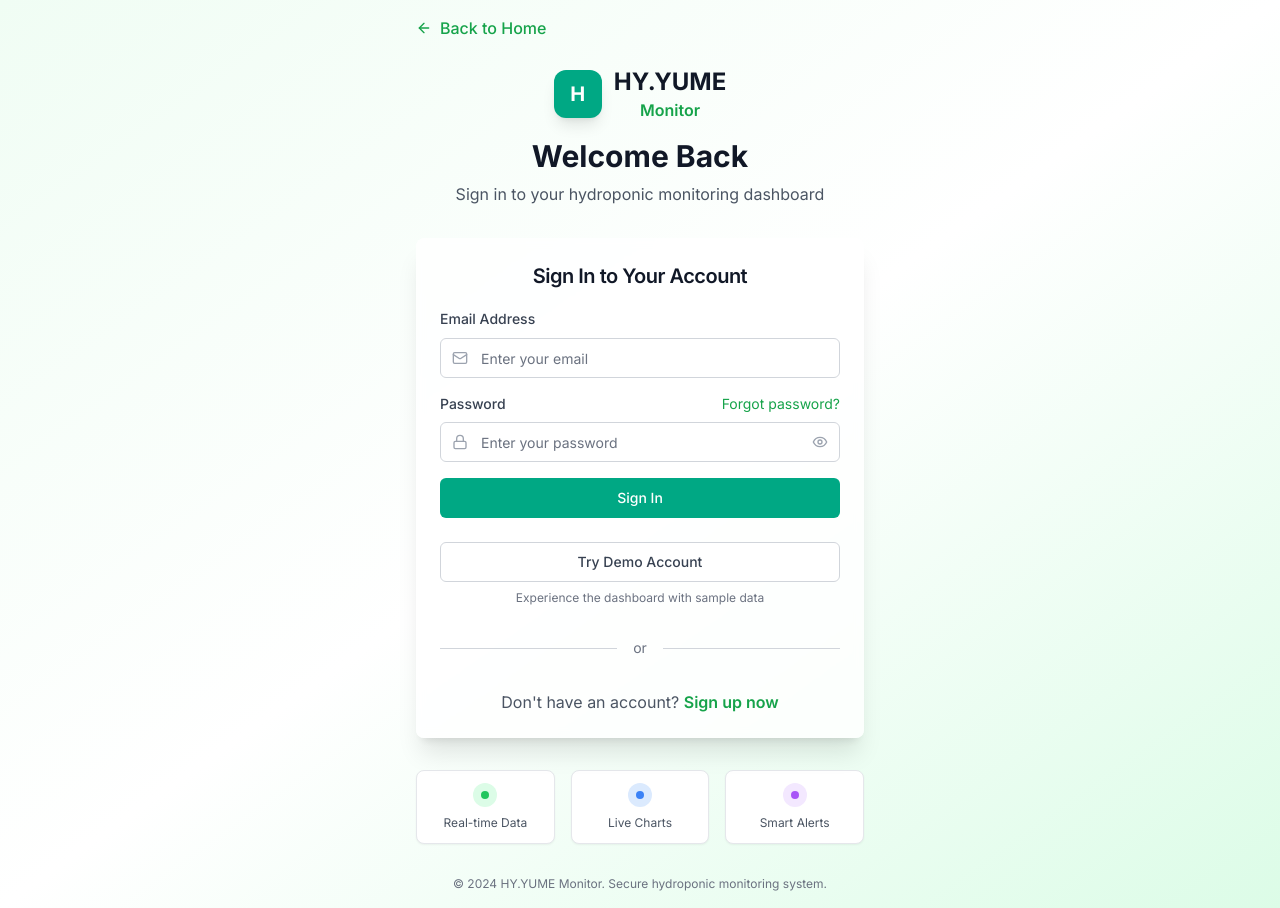
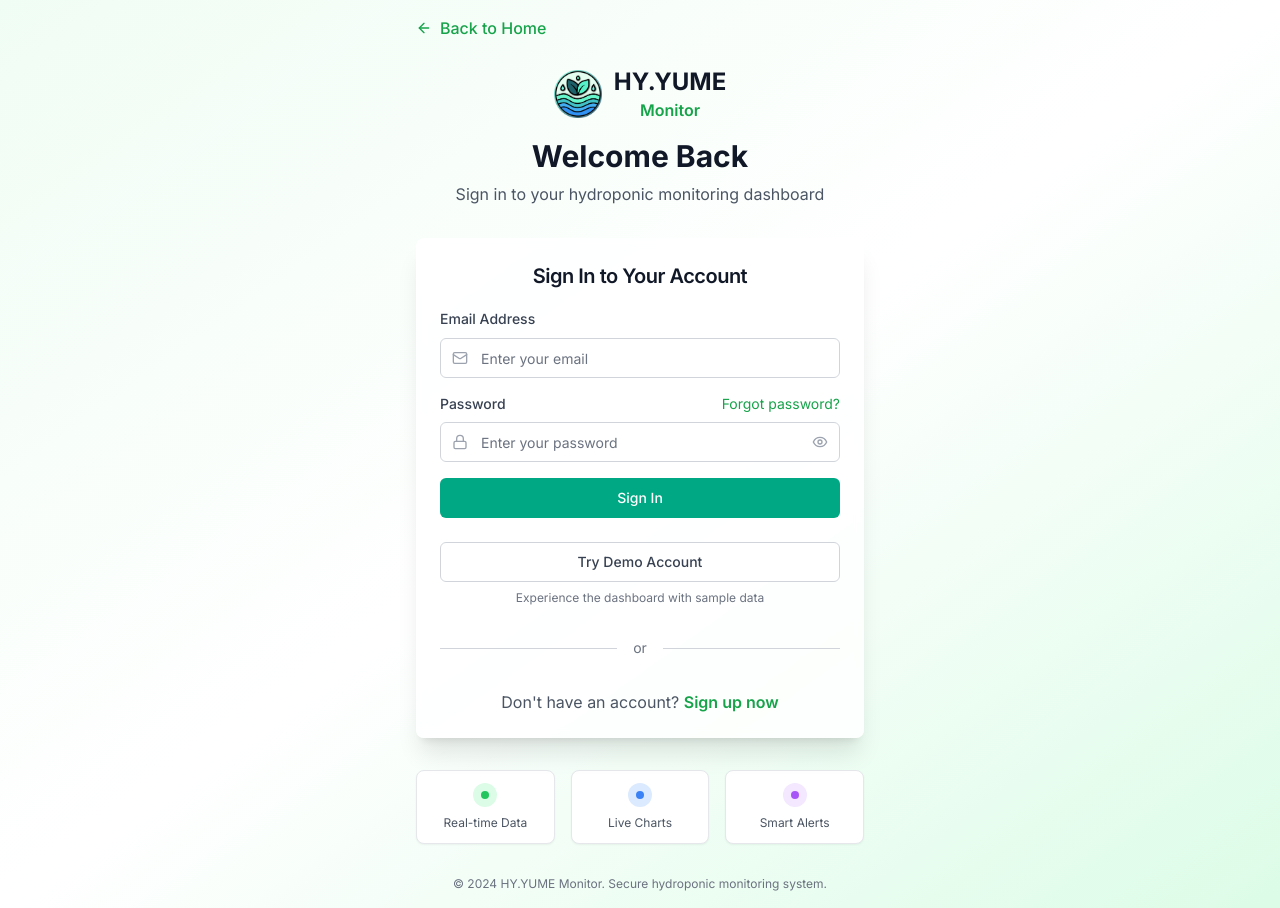
Before and after one commit to faveria/web_lanjut_project, a React (Vite) app in the folder frontend/: page /login in a window 1280 px wide. Built offline with nearby package versions, Linux system fonts and the light colour scheme; the HTML template or start-up script is replaced by a standard one.

Commit message:
make the favicon website

```diff
--- a/frontend/index.html
+++ b/frontend/index.html
@@ -2,7 +2,7 @@
 <html lang="en">
   <head>
     <meta charset="UTF-8" />
-    <link rel="icon" type="image/svg+xml" href="/vite.svg" />
+    <link rel="icon" type="image/png" href="/favicon.png" />
     <meta name="viewport" content="width=device-width, initial-scale=1.0" />
     <title>HY.YUME Monitor - Smart Hydroponic IoT System</title>
     <link rel="preconnect" href="https://fonts.googleapis.com">
--- a/frontend/src/components/Layout/Header.jsx
+++ b/frontend/src/components/Layout/Header.jsx
@@ -35,9 +35,11 @@ const Header = ({ sidebarOpen, setSidebarOpen, mobileSidebarOpen, setMobileSideb
             <Menu className="w-4 h-4" />
           </Button>
 
-          <div className="w-10 h-10 bg-primary-500 rounded-lg flex items-center justify-center">
-            <span className="text-white font-bold text-lg">H</span>
-          </div>
+          <img
+            src="/favicon.png"
+            alt="HY.YUME Logo"
+            className="w-10 h-10 object-contain"
+          />
           <div>
             <h1 className="text-lg sm:text-xl font-semibold text-gray-900">HY.YUME Monitor</h1>
             <p className="text-xs sm:text-sm text-gray-500 hidden sm:block">Smart Hydroponic IoT System</p>
--- a/frontend/src/pages/Login.jsx
+++ b/frontend/src/pages/Login.jsx
@@ -116,14 +116,14 @@ const Login = () => {
           className="text-center mb-8"
         >
           <div className="flex items-center justify-center space-x-3 mb-4">
-            <motion.div
+            <motion.img
               initial={{ scale: 0 }}
               animate={{ scale: 1 }}
               transition={{ type: "spring", stiffness: 200, damping: 15 }}
-              className="w-12 h-12 bg-primary-500 rounded-xl flex items-center justify-center shadow-lg"
-            >
-              <span className="text-white font-bold text-xl">H</span>
-            </motion.div>
+              src="/favicon.png"
+              alt="HY.YUME Logo"
+              className="w-12 h-12 object-contain"
+            />
             <div>
               <h1 className="text-2xl font-bold text-gray-900">HY.YUME</h1>
               <p className="text-primary-600 font-semibold">Monitor</p>
```
Also changed, not shown: frontend/public/favicon.png (added), 1 other file (tests, documents, lock files or other folders).
